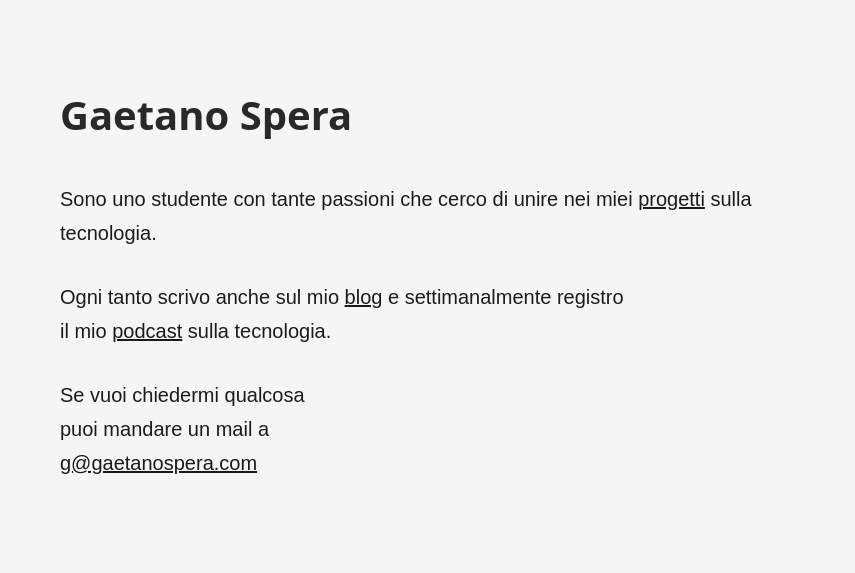
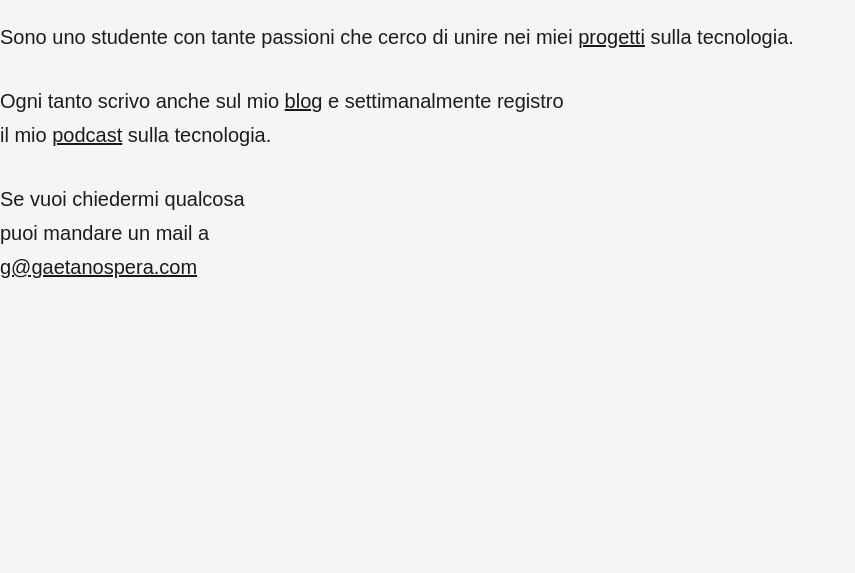
Before and after one commit to gaetanosperaa/gaetanospera, a plain HTML site: page index.html in a window 1280 px wide. Shown: the whole page, without its empty margins (0-855 px from the left). Drawn offline with Linux system fonts and the light colour scheme.

Commit message:
Reference 1
External source used for this change

```diff
--- a/index.html
+++ b/index.html
@@ -11,9 +11,6 @@
   <link rel="stylesheet" href="style.css">
 </head>
 <body>
-   <div class="container">
-    <h1>Gaetano Spera</h1>
-
     <p class="text-block">
       Sono uno studente con tante passioni
       che cerco di unire nei miei <a href="#">progetti</a> sulla
@@ -30,6 +27,5 @@
       puoi mandare un mail a<br />
       <a href="mailto:g@gaetanospera.com">g@gaetanospera.com</a>
     </p>
-  </div>
 </body>
 </html>
```
